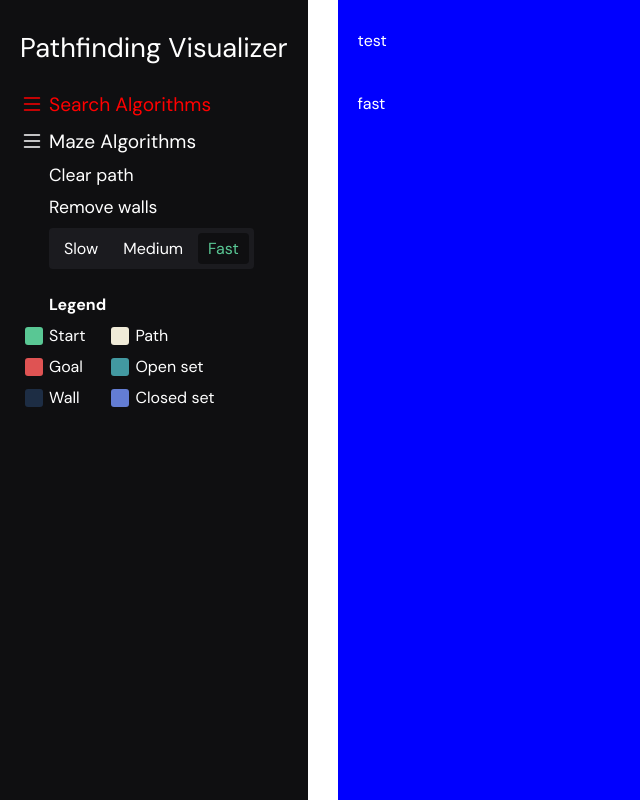
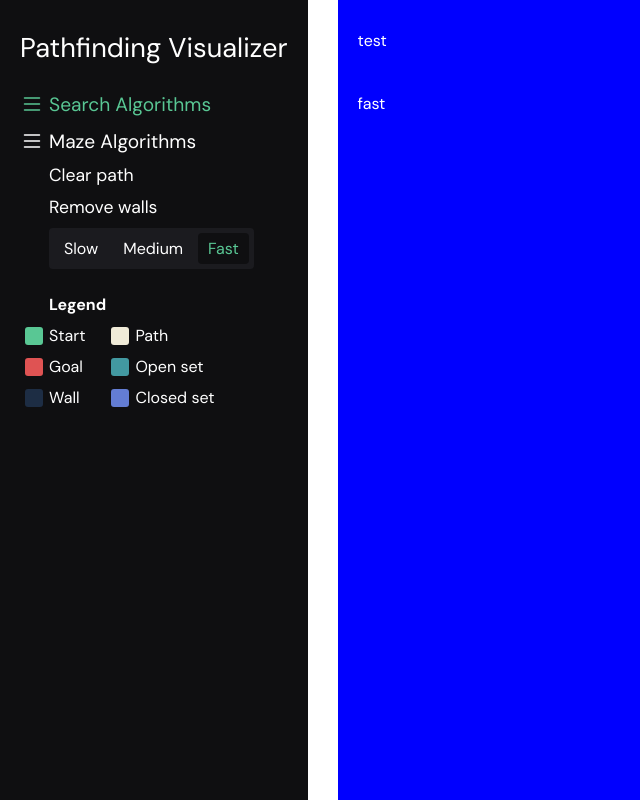
Before and after one commit to taylornorth01/pathfinding-visualizer-react, a React (Create React App) app: page / in a window 1280 px wide. In both pictures the pointer is over the element 115 px from the left and 103 px from the top of the page. Shown: the whole page, without its empty margins (0-640 px from the left). Built offline with nearby package versions, Linux system fonts and the light colour scheme.

Commit message:
smaller font and hover colour

```diff
--- a/src/style/dropdown.css
+++ b/src/style/dropdown.css
@@ -17,7 +17,7 @@
 }
 
 .title__container:hover {
-	color: red;
+	color: var(--start);
 }
 
 .title__container svg {
@@ -29,14 +29,14 @@
 }
 
 .dropdown li {
-	font-size: 1.2em;
+	font-size: 1.1em;
 	margin-left: 40px;
-	margin-top: 4px;
+	margin-top: 6px;
 	width: max-content;
 	cursor: pointer;
 	transition: color 100ms;
 }
 
 .dropdown li:hover {
-	color: red;
+	color: var(--start);
 }
```
